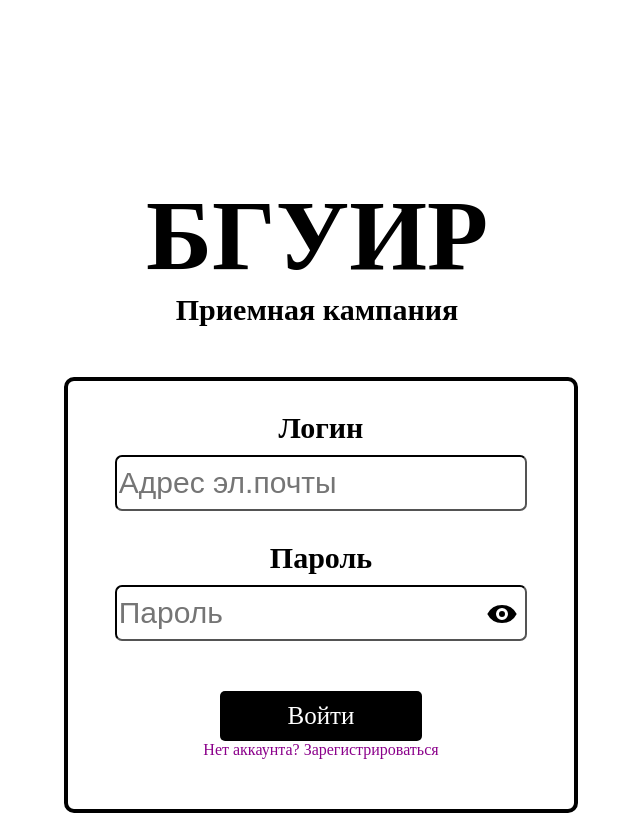
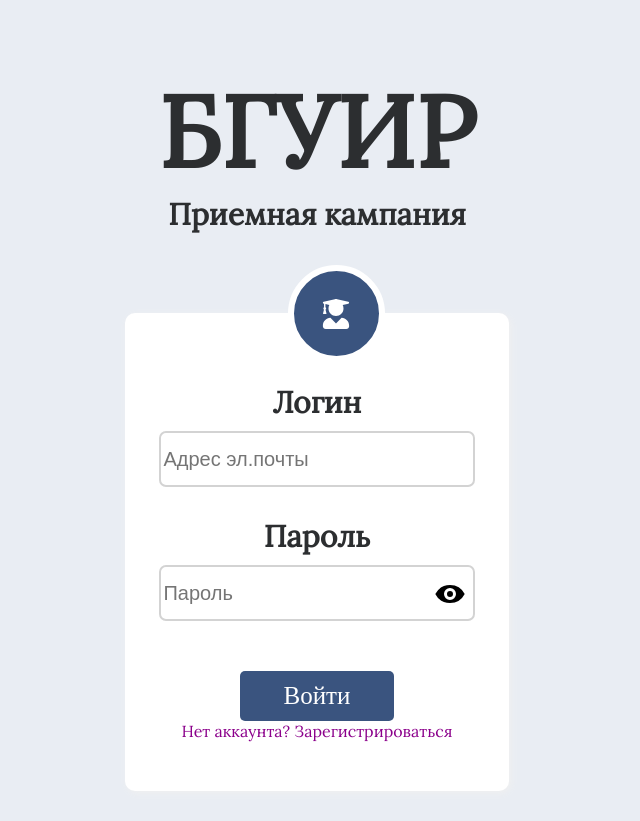
Before and after one commit to p3rfect/ASPZIZ-React-app, a React (Create React App) app: page / in a window 1280 px wide. Shown: the whole page, without its empty margins (323-963 px from the left). After the commit the page ends 800 px from the top, so only its background shows below. Built offline with nearby package versions, Linux system fonts and the light colour scheme; a web font is replaced by a local one.

Commit message:
Styles in Login fixed

```diff
--- /dev/null
+++ b/public/index.css
@@ -0,0 +1,11 @@
+body, html{
+    height: 100%;
+    margin: 0;
+    background-color: #e9edf3;
+    color: #2c2e30;
+    font-family: "Lora","Arial",serif;
+    font-variant: normal;
+    font-feature-settings: normal;
+    -webkit-font-smoothing: antialiased;
+    -moz-osx-font-smoothing: grayscale;
+}
--- a/public/index.html
+++ b/public/index.html
@@ -4,6 +4,8 @@
     <meta charset="utf-8" />
     <meta name="viewport" content="width=device-width, initial-scale=1" />
     <title>React App</title>
+    <link rel="stylesheet" href="index.css">
+    <link rel="stylesheet" href="//fonts.googleapis.com/css?family=Lora">
   </head>
   <body>
     <noscript>You need to enable JavaScript to run this app.</noscript>
--- a/src/components/UI/button/MyButton.module.css
+++ b/src/components/UI/button/MyButton.module.css
@@ -14,7 +14,7 @@
     vertical-align: center;
     font-family: 'Comfortaa', serif;
     border: none;
-    background: black;
+    background-color: rgb(58, 84, 127);
     color: white;
     padding: 10px;
     font-size: 25px;
--- a/src/components/UI/form/MyForm.jsx
+++ b/src/components/UI/form/MyForm.jsx
@@ -1,9 +1,15 @@
 import React from 'react';
+import classes from "./MyForm.module.css";
 
 const MyForm = ({list, ...props}) => {
     console.log(props)
     return (
-        <div {...props}>
+        <div {...props} className={classes.MyForm}>
+            <div className={classes.PicContainer}>
+                <svg className={classes.Pic} stroke="currentColor" fill="currentColor" strokeWidth="0" viewBox="0 0 448 512" height="30" width="30" xmlns="http://www.w3.org/2000/svg">
+                    <path d="M319.4 320.6L224 416l-95.4-95.4C57.1 323.7 0 382.2 0 454.4v9.6c0 26.5 21.5 48 48 48h352c26.5 0 48-21.5 48-48v-9.6c0-72.2-57.1-130.7-128.6-133.8zM13.6 79.8l6.4 1.5v58.4c-7 4.2-12 11.5-12 20.3 0 8.4 4.6 15.4 11.1 19.7L3.5 242c-1.7 6.9 2.1 14 7.6 14h41.8c5.5 0 9.3-7.1 7.6-14l-15.6-62.3C51.4 175.4 56 168.4 56 160c0-8.8-5-16.1-12-20.3V87.1l66 15.9c-8.6 17.2-14 36.4-14 57 0 70.7 57.3 128 128 128s128-57.3 128-128c0-20.6-5.3-39.8-14-57l96.3-23.2c18.2-4.4 18.2-27.1 0-31.5l-190.4-46c-13-3.1-26.7-3.1-39.7 0L13.6 48.2c-18.1 4.4-18.1 27.2 0 31.6z"></path>
+                </svg>
+            </div>
             {list}
         </div>
     );
--- a/src/components/UI/form/MyForm.module.css
+++ b/src/components/UI/form/MyForm.module.css
@@ -1,7 +1,30 @@
 .MyForm{
-    border: 4px solid;
     border-radius: 10px;
-    padding-bottom: 70px;
-    width: 700px;
+    padding-bottom: 50px;
+    width: 30%;
+    margin-left: 35%;
+    margin-top: 80px;
+    padding-top: 40px;
+    background-color: white;
+    box-shadow: 2px 2px 7px #f0f0f0;
+}
+
+.Pic{
+    color: #fff
+}
+
+.PicContainer{
+    display: flex;
+    align-items: center;
     justify-content: center;
+    width: 85px;
+    height: 85px;
+    /*margin: auto;*/
+    position: absolute;
+    left: 47.7%;
+    top: 265px;
+    /*top: -65px;*/
+    border-radius: 80px;
+    border: 6px solid #fff;
+    background-color: rgb(58, 84, 127);
 }
--- a/src/components/UI/input/MyInput.jsx
+++ b/src/components/UI/input/MyInput.jsx
@@ -22,7 +22,7 @@
     }
 
     return (
-        <div style={{marginTop: "30px", marginBottom: "0px"}}>
+        <div style={{paddingTop: "30px", marginBottom: "0px"}}>
             <h3 style={{fontSize: '30px', paddingBottom: "10px", margin: 0}}>{title}</h3>
             <input type={pass} {...props} className={classes.MyInpt} value={val} onChange={e => setValue(e.target.value)}/>
             {type === "password"
--- a/src/components/UI/input/MyInput.module.css
+++ b/src/components/UI/input/MyInput.module.css
@@ -1,11 +1,11 @@
 .MyInpt{
     /*padding: 5px 10px;*/
     border-radius: 7px;
-    border-color: black;
+    border: 2px solid lightgray;
     width: 80%;
     height: 50px;
-    font-size: 30px;
-    position: sticky;
+    font-size: 20px;
+    /*position: sticky;*/
     /*position: static;*/
     /*align-content: center;*/
 }
--- a/src/pages/Login.jsx
+++ b/src/pages/Login.jsx
@@ -26,16 +26,15 @@
     }
 
     return (
-        <div style={{textAlign: "center", verticalAlign: "center", alignContent: "center"}}>
-            <h1 style={{fontSize: "100px", marginTop: "170px", marginBottom: "0px", color: "black", outlineWidth: "100px solid #666"}}>БГУИР</h1>
-            <h2 style={{margin: "0px", color: "black", fontSize: "30px"}}>Приемная кампания</h2>
+        <div style={{textAlign: "center", alignContent: "center"}}>
+            <h1 style={{fontSize: "100px", marginBottom: "0px"}}>БГУИР</h1>
+            <h2 style={{margin: "0", fontSize: "30px"}}>Приемная кампания</h2>
             <MyForm list={[
                 <MyInput type="text" title="Логин" passValue={setEmail} placeholder="Адрес эл.почты" key={1}/>,
                 <MyInput type="password" title="Пароль" passValue={setPassword} placeholder="Пароль" key={2}/>,
                 <MyButton onClick={login} value="Войти" style={{width: "40%"}} key={3}></MyButton>,
                 <Link to="/registration" style={{cursor: "pointer", color: "darkmagenta", textDecoration: "none"}} key={4}>Нет аккаунта? Зарегистрироваться</Link>
-            ]} style={{border: "4px solid", borderRadius: "10px",
-                paddingBottom: "50px", width: "40%", marginLeft: "30%", marginTop: "50px"}}>
+            ]}>
             </MyForm>
         </div>
     );
--- a/src/pages/UserInfo.jsx
+++ b/src/pages/UserInfo.jsx
@@ -1,14 +1,10 @@
 import React from 'react';
-import {useNavigate} from "react-router-dom";
-import {useEffect} from "react";
+import {Navigate} from "react-router-dom";
 
 const UserInfo = () => {
-    const route = useNavigate()
-    useEffect( () => {
     if (sessionStorage.getItem("tokenKey") === null){
-        route("/")
+        return <Navigate to="/"/>
     }
-    })
 
     return (
         <div>
```
Also changed, not shown: src/components/Counter.jsx (deleted, +0 -23 lines).
